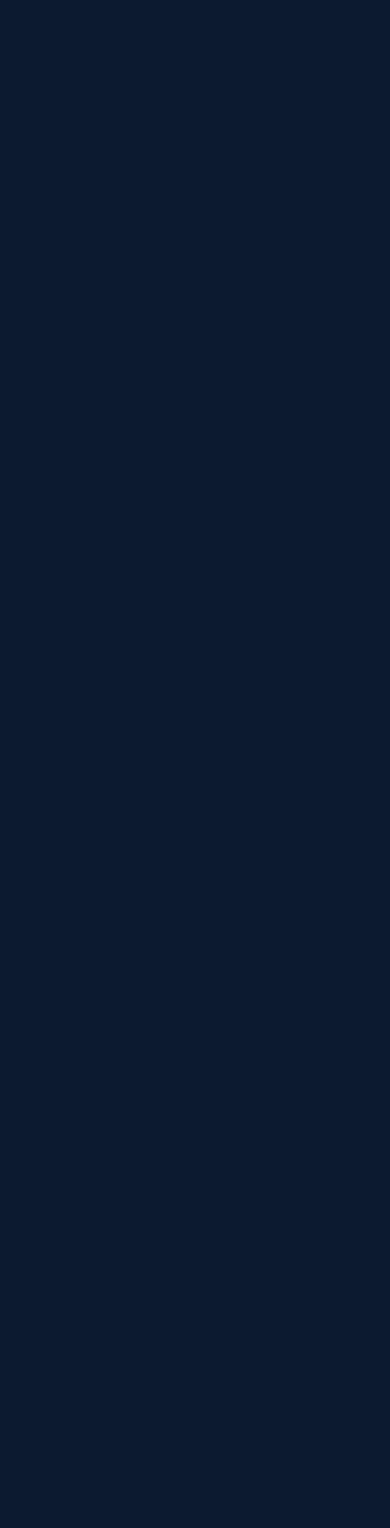
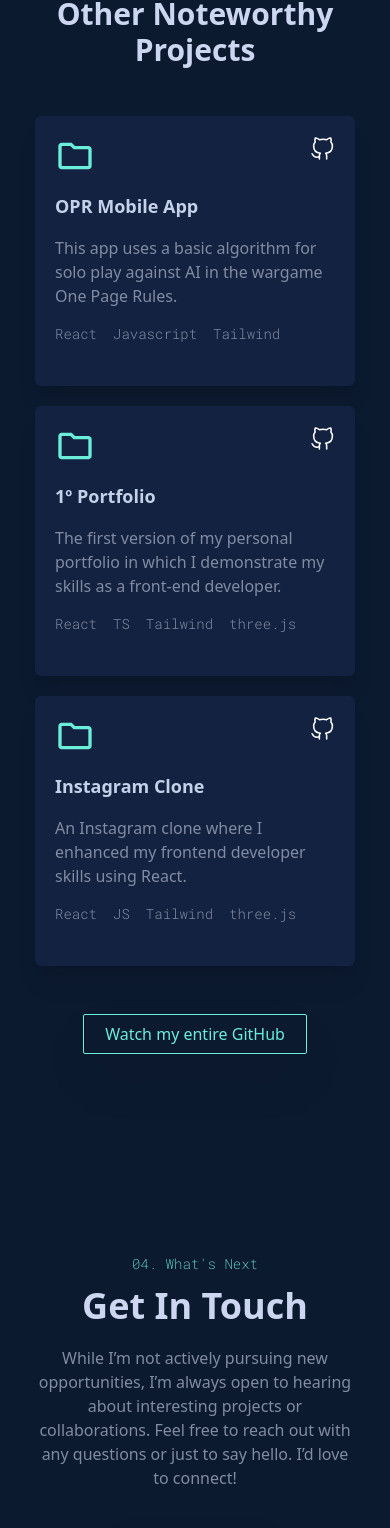
Before and after one commit to LucasDDiazCuenca/Portfolio2, a React (Vite) app: page / in a window 390 px wide. Shown: the part 5414-6942 px from the top of the page. Before the commit the page ends 5410 px from the top, so only its background shows below. Built offline with nearby package versions, Linux system fonts and the light colour scheme.

Commit message:
immplement mobile responsive on various components

```diff
--- a/src/components/OtherNoteworthyProjects.tsx
+++ b/src/components/OtherNoteworthyProjects.tsx
@@ -37,7 +37,7 @@ const OtherNoteworthyProjects = () => {
 	];
 
 	return (
-		<div ref={ref} className="mb-[300px] 2xl:w-[1000px] xl:w-[1000px] lg:w-[1000px] m-auto">
+		<div ref={ref} className="sm:mb-[300px] 2xl:w-[1000px] xl:w-[1000px] lg:w-[1000px] m-auto">
 			<motion.h2
 				initial={{ x: -200, opacity: 0 }}
 				animate={isInView ? { x: 0, opacity: 1 } : {}}
@@ -48,7 +48,7 @@ const OtherNoteworthyProjects = () => {
 			</motion.h2>
 
 			<motion.div
-				className="flex gap-5 w-full"
+				className="flex sm:flex-row flex-col items-center justify-center gap-5 w-full"
 				initial={{ opacity: 0 }}
 				animate={isInView ? { opacity: 1 } : {}}
 				transition={{ staggerChildren: 0.3 }}
--- a/src/components/WhatsNext.tsx
+++ b/src/components/WhatsNext.tsx
@@ -13,7 +13,7 @@ const SomeThingIBuild = () => {
 	};
 
 	return (
-		<div ref={ref} className="mt-[200px] mb-[200px] 2xl:w-[900px] xl:w-[900px] lg:w-8/12 m-auto">
+		<div ref={ref} className="mt-[200px] mb-[200px] 2xl:w-[900px] xl:w-[900px] lg:w-8/12 w-10/12 m-auto">
 			<motion.p
 				initial={{ y: 100, opacity: 0 }}
 				animate={isInView ? { y: 0, opacity: 1 } : {}}
@@ -36,9 +36,9 @@ const SomeThingIBuild = () => {
 				transition={{ ...transition, duration: 0.4, delay: 0.2 }}
 				className="flex flex-col items-center"
 			>
-				<p className="text-[#828ba1] text-center mb-10 w-[600px]">
+				<p className="text-[#828ba1] text-center mb-10 sm:w-[600px]">
 					While I’m not actively pursuing new opportunities, I’m always open to hearing about interesting
-					projects or collaborations. Feel free to reach out with any questions or just to say hello—I’d love
+					projects or collaborations. Feel free to reach out with any questions or just to say hello. I’d love
 					to connect!
 				</p>
 				<a
--- a/src/pages/Home.tsx
+++ b/src/pages/Home.tsx
@@ -6,8 +6,8 @@ import SelfIntroduction from "../components/SelfIntroduction";
 import AboutMe from "../components/AboutMe";
 import WhereIWorked from "../components/WhereIWorked";
 import SomeThingIBuild from "../components/SomeThingIBuild";
-// import OtherNoteworthyProjects from "../components/OtherNoteworthyProjects";
-// import WhatsNext from "../components/WhatsNext";
+import OtherNoteworthyProjects from "../components/OtherNoteworthyProjects";
+import WhatsNext from "../components/WhatsNext";
 // import Footer from "../components/Footer";
 
 const Home: React.FC = () => {
@@ -45,11 +45,11 @@ const Home: React.FC = () => {
 			</div>
 			<div id="work">
 				<SomeThingIBuild />
-				{/* <OtherNoteworthyProjects /> */}
+				<OtherNoteworthyProjects />
 			</div>
-			{/* <div id="contact">
+			<div id="contact">
 				<WhatsNext />
-			</div> */}
+			</div>
 			{/* <Footer /> */}
 		</div>
 	);
```
